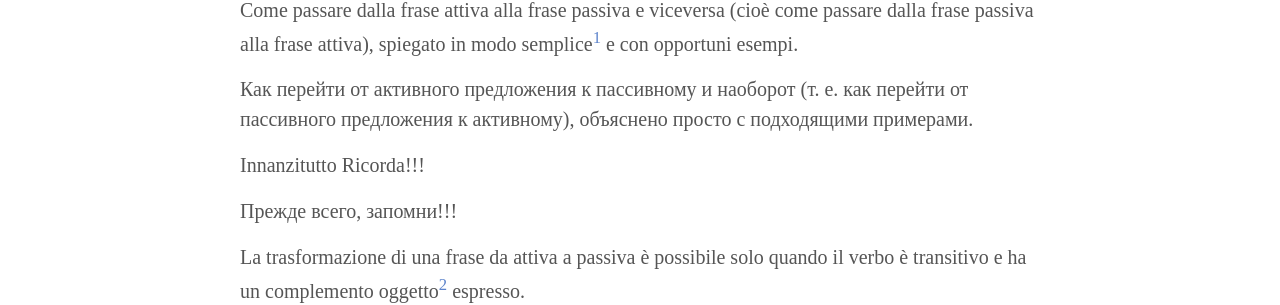
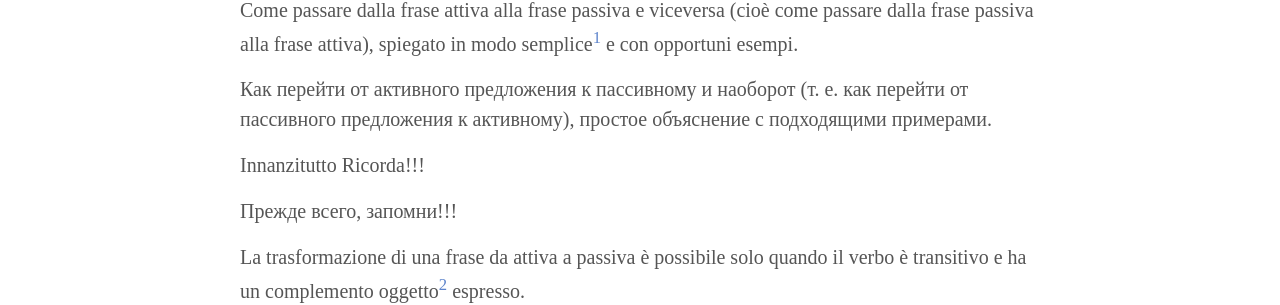
Before and after one commit to postolny/postolny.github.io, a Jekyll site: the page built from _posts/2021-04-02-dalla-frase-attiva-alla-frase-passiva-e-viceversa.md, in a window 1280 px wide and 900 px high, scrolled down 551 px. Shown: the part 182-487 px from the top of the window. Built offline with Jekyll 4.4.1, drawn with Linux system fonts in a browser that asks for light colours; nearby versions of some CDN libraries.

Commit message:
Update 2021-04-02-dalla-frase-attiva-alla-frase-passiva-e-viceversa.md

```diff
--- a/_posts/2021-04-02-dalla-frase-attiva-alla-frase-passiva-e-viceversa.md
+++ b/_posts/2021-04-02-dalla-frase-attiva-alla-frase-passiva-e-viceversa.md
@@ -10,7 +10,7 @@ tags: Грамматика
 
 Come passare dalla frase attiva alla frase passiva e viceversa (cioè come passare dalla frase passiva alla frase attiva), spiegato in modo semplice[^1] e con opportuni esempi.
 
-Как перейти от активного предложения к пассивному и наоборот (т. е. как перейти от пассивного предложения к активному), объяснено просто с подходящими примерами.
+Как перейти от активного предложения к пассивному и наоборот (т. е. как перейти от пассивного предложения к активному), простое объяснение с подходящими примерами.
 
 Innanzitutto Ricorda!!!
 
```
